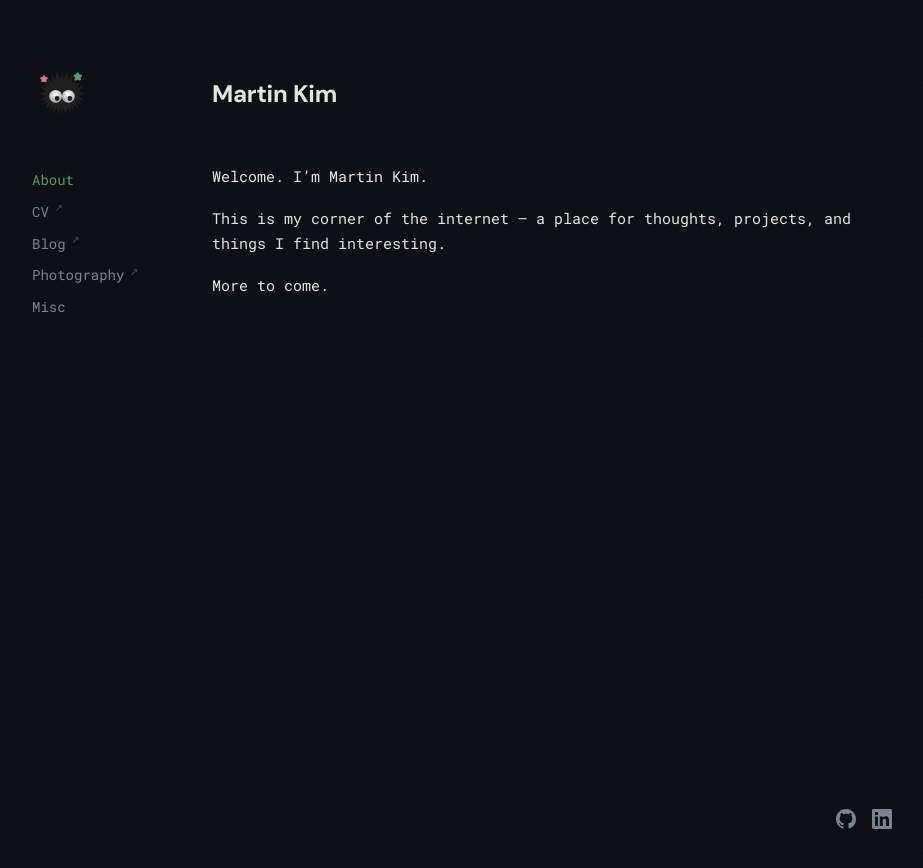
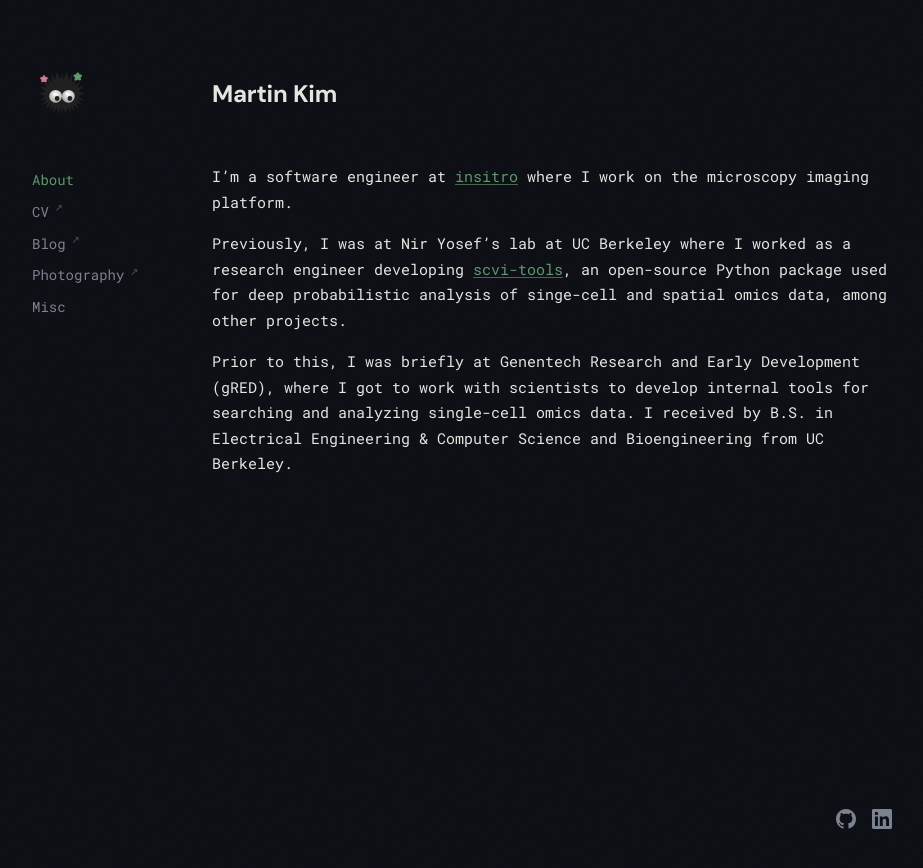
Before and after one commit to martinkim0/martinkim0.github.io, a Jekyll site: the page built from index.md, in a window 1280 px wide. Shown: the top 868 px of the page, without its empty margins (168-1091 px from the left). Built offline with Jekyll 4.4.1, drawn with Linux system fonts in a browser that asks for light colours.

Commit message:
feat: update about and cv

```diff
--- a/index.md
+++ b/index.md
@@ -4,8 +4,14 @@ title: About
 permalink: /
 ---
 
-Welcome. I'm Martin Kim.
+I'm a software engineer at [insitro](https://www.insitro.com/) where I work on the microscopy
+imaging platform.
 
-This is my corner of the internet — a place for thoughts, projects, and things I find interesting.
+Previously, I was at Nir Yosef's lab at UC Berkeley where I worked as a research engineer
+developing [scvi-tools](https://scvi-tools.org/), an open-source Python package used for deep
+probabilistic analysis of singe-cell and spatial omics data, among other projects.
 
-More to come.
+Prior to this, I was briefly at Genentech Research and Early Development (gRED), where I got to
+work with scientists to develop internal tools for searching and analyzing single-cell omics data.
+I received by B.S. in Electrical Engineering & Computer Science and Bioengineering from UC
+Berkeley.
```
Also changed, not shown: misc.md (+1 -1 lines), 1 other file.
